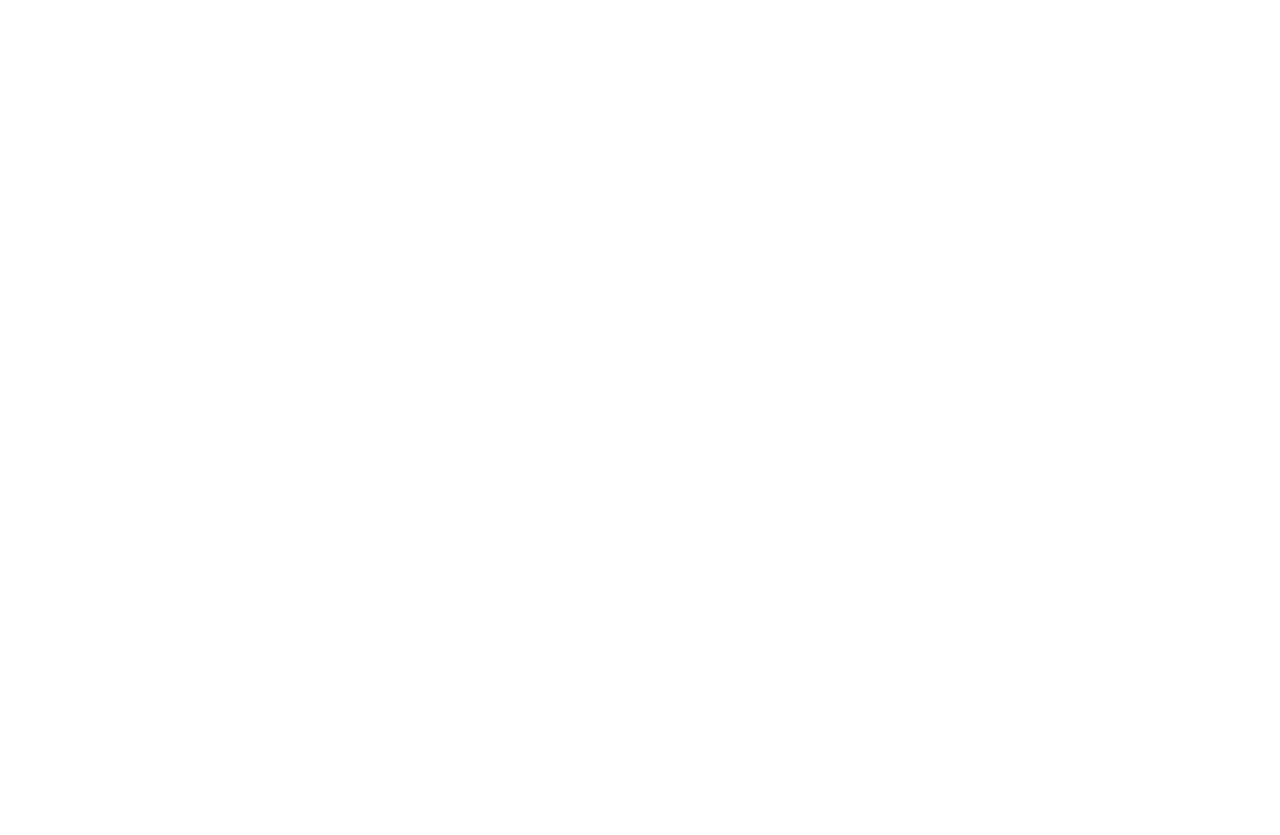
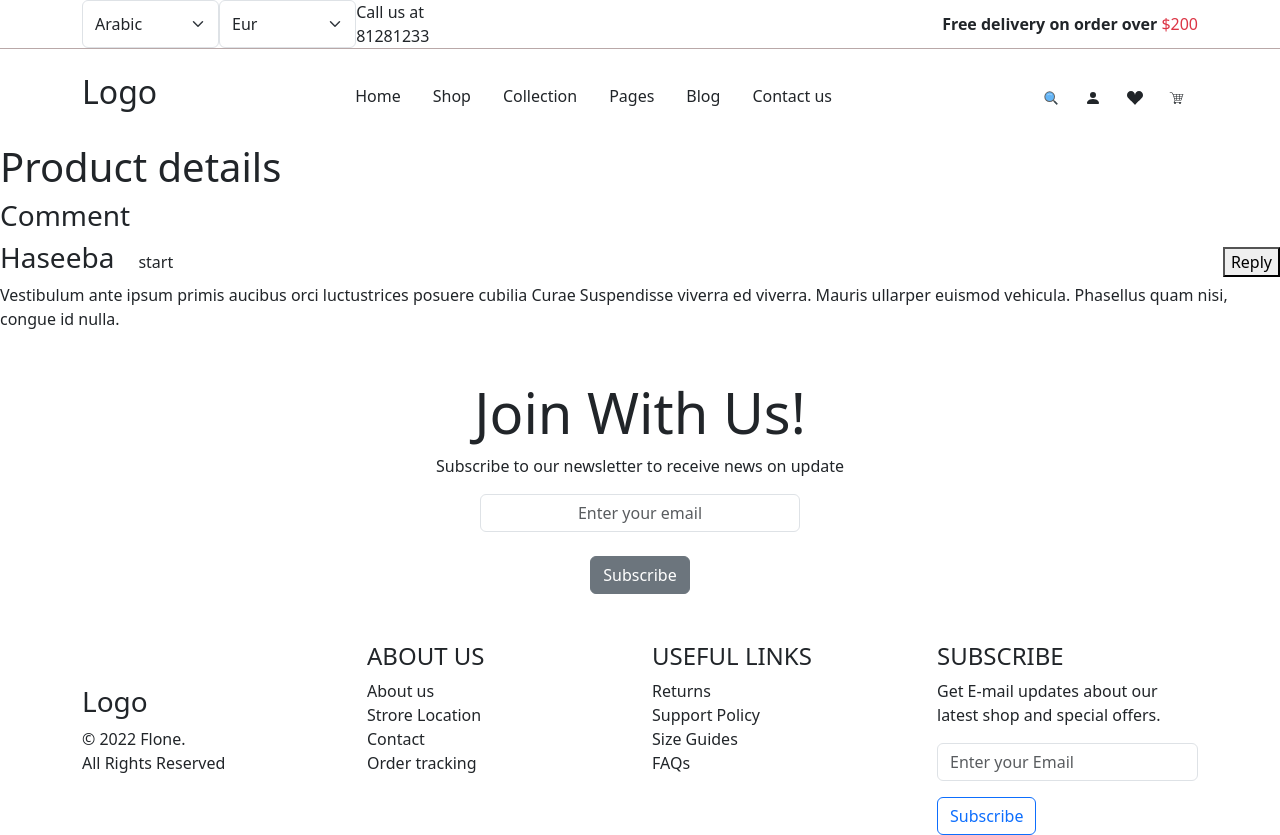
Before and after one commit to rafiurrafi/yellow-ecommerce, a React (Create React App) app: page /products-single in a window 1280 px wide. Before the commit this address had no page. Before the commit the page ends 800 px from the top, so only its background shows below. Built offline with nearby package versions, Linux system fonts and the light colour scheme.

Commit message:
fixed filter product using tag

```diff
--- a/src/app.jsx
+++ b/src/app.jsx
@@ -1,6 +1,7 @@
 import { Routes, Route } from "react-router-dom";
 import Home from "./routes/home/home.component";
 import Layout from "./routes/layout/layout.component";
+import ProductDetails from "./routes/product-details/product-details.component";
 import Shop from "./routes/shop/shop.component";
 
 const App = () => {
@@ -9,6 +10,7 @@
       <Route path="/" element={<Layout />}>
         <Route index element={<Home />} />
         <Route path="shop" element={<Shop />} />
+        <Route path="products-single" element={<ProductDetails />} />
       </Route>
     </Routes>
   );
--- /dev/null
+++ b/src/components/comment-item/comment-item.component.jsx
@@ -0,0 +1,21 @@
+const CommentItem = ({ comment: { name, imageUrl, message } }) => {
+  return (
+    <div className="comment-item">
+      <div className="d-flex">
+        <div>
+          <img src={imageUrl} alt="" />
+        </div>
+        <div>
+          <div className="d-flex justify-content-between align-items-center">
+            <h3>{name}</h3>
+            <div className="me-auto ms-4">start</div>
+            <button>Reply</button>
+          </div>
+          <div>{message}</div>
+        </div>
+      </div>
+    </div>
+  );
+};
+
+export default CommentItem;
--- a/src/components/comment/comment.component.jsx
+++ b/src/components/comment/comment.component.jsx
@@ -0,0 +1,35 @@
+import CommentItem from "../comment-item/comment-item.component";
+import image1 from "assets/profile/profile-1.jpg";
+import image2 from "assets/profile/profile-1.jpg";
+const comments = [
+  {
+    id: 1,
+    name: "Haseeba",
+    email: "haseeba@yahool.mail",
+    imgageUrl: image1,
+    message:
+      "Vestibulum ante ipsum primis aucibus orci luctustrices posuere cubilia Curae Suspendisse viverra ed viverra. Mauris ullarper euismod vehicula. Phasellus quam nisi, congue id nulla.",
+    replies: [
+      {
+        id: 1,
+        name: "Sameeeya",
+        email: "sameeya@yahool.mail",
+        imgageUrl: image2,
+        message:
+          "Vestibulum ante ipsum primis aucibus orci luctustrices posuere cubilia Curae Suspendisse viverra ed viverra. Mauris ullarper euismod vehicula. Phasellus quam nisi, congue id nulla.",
+      },
+    ],
+  },
+];
+const Comment = () => {
+  return (
+    <div>
+      <h3>Comment</h3>
+      {comments.map((comment) => (
+        <CommentItem key={comment.id} comment={comment} />
+      ))}
+    </div>
+  );
+};
+
+export default Comment;
--- a/src/components/featured-products/featured-products.component.jsx
+++ b/src/components/featured-products/featured-products.component.jsx
@@ -1,12 +1,12 @@
 import ProductCard from "../product-card/product-card.component";
 import PRODUCTS from "../../service/fakeProductService";
 import { useState } from "react";
+import { Link } from "react-router-dom";
 const FeaturedProducts = () => {
   const [products, setProducts] = useState(PRODUCTS);
   const [showCat, setShowTag] = useState("men");
-
   const filteredProducts = products.filter(
-    (product) => product.tags[0] === showCat
+    (product) => product.tags === showCat
   );
 
   return (
@@ -16,8 +16,14 @@
         <button className="btn me-4" onClick={() => setShowTag("men")}>
           Men
         </button>
-        <button className="btn" onClick={() => setShowTag("women")}>
+        <button className="btn me-4" onClick={() => setShowTag("women")}>
           Women
+        </button>
+        <button className="btn me-4" onClick={() => setShowTag("bags")}>
+          Bags
+        </button>
+        <button className="btn " onClick={() => setShowTag("kids")}>
+          Kids
         </button>
       </div>
       <div className="container my-5">
--- a/src/components/product-card/product-card.component.jsx
+++ b/src/components/product-card/product-card.component.jsx
@@ -1,4 +1,5 @@
 import { FiHeart } from "react-icons/fi";
+import { Link } from "react-router-dom";
 import "./product-card.style.scss";
 const ProductCard = ({ product }) => {
   const { name, images, price } = product;
@@ -7,7 +8,12 @@
       <img src={images[0]} alt="" />
       <div className="d-flex justify-content-between align-items-start my-3">
         <div>
-          <h4>{name}</h4>
+          <Link
+            to="/products-single"
+            className="text-dark text-decoration-none"
+          >
+            <h4>{name}</h4>
+          </Link>
           <p>
             ${price[0]} - <span>${price[1]}</span>
           </p>
--- a/src/routes/product-details/product-details.component.jsx
+++ b/src/routes/product-details/product-details.component.jsx
@@ -0,0 +1,12 @@
+import Comment from "../../components/comment/comment.component";
+
+const ProductDetails = () => {
+  return (
+    <div>
+      <h1>Product details</h1>
+      <Comment />
+    </div>
+  );
+};
+
+export default ProductDetails;
```
Also changed, not shown: public/assets/profile/profile-1.jpg (added), public/assets/profile/profile-2.jpg (added).
